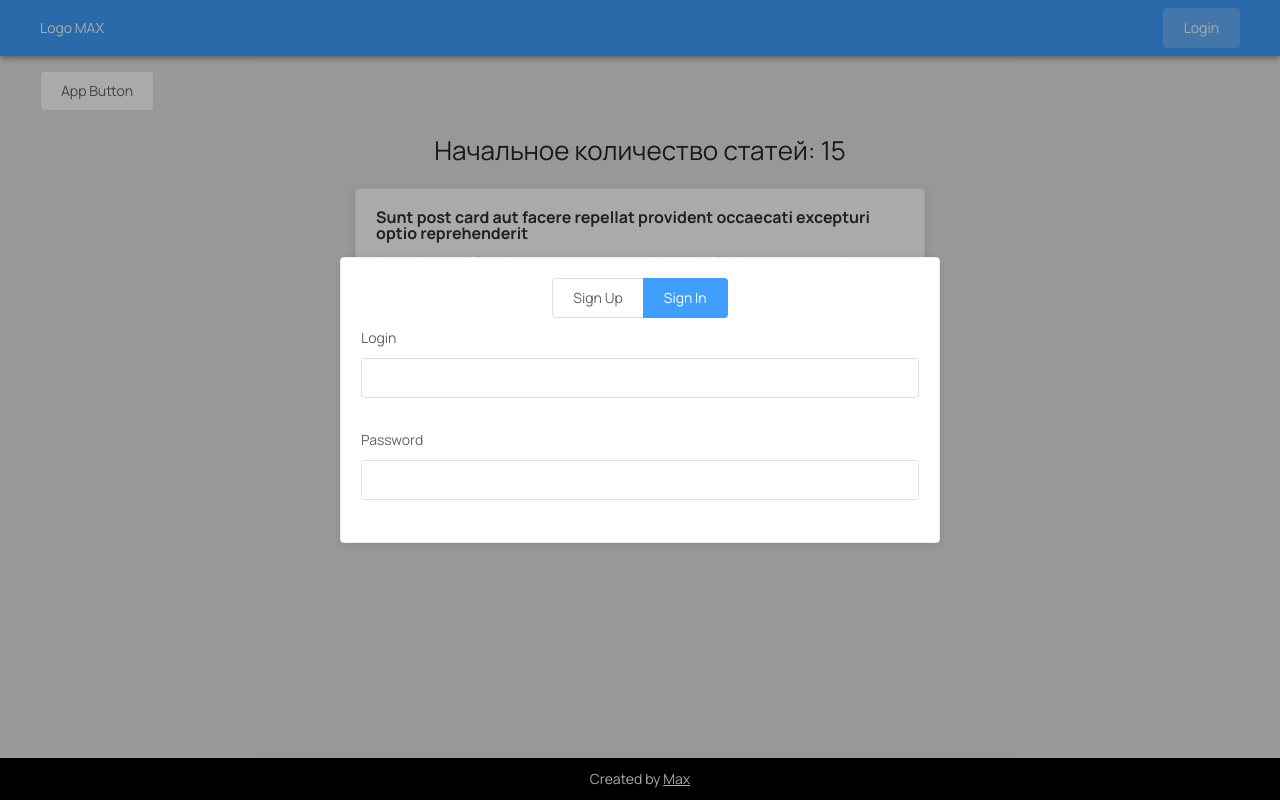
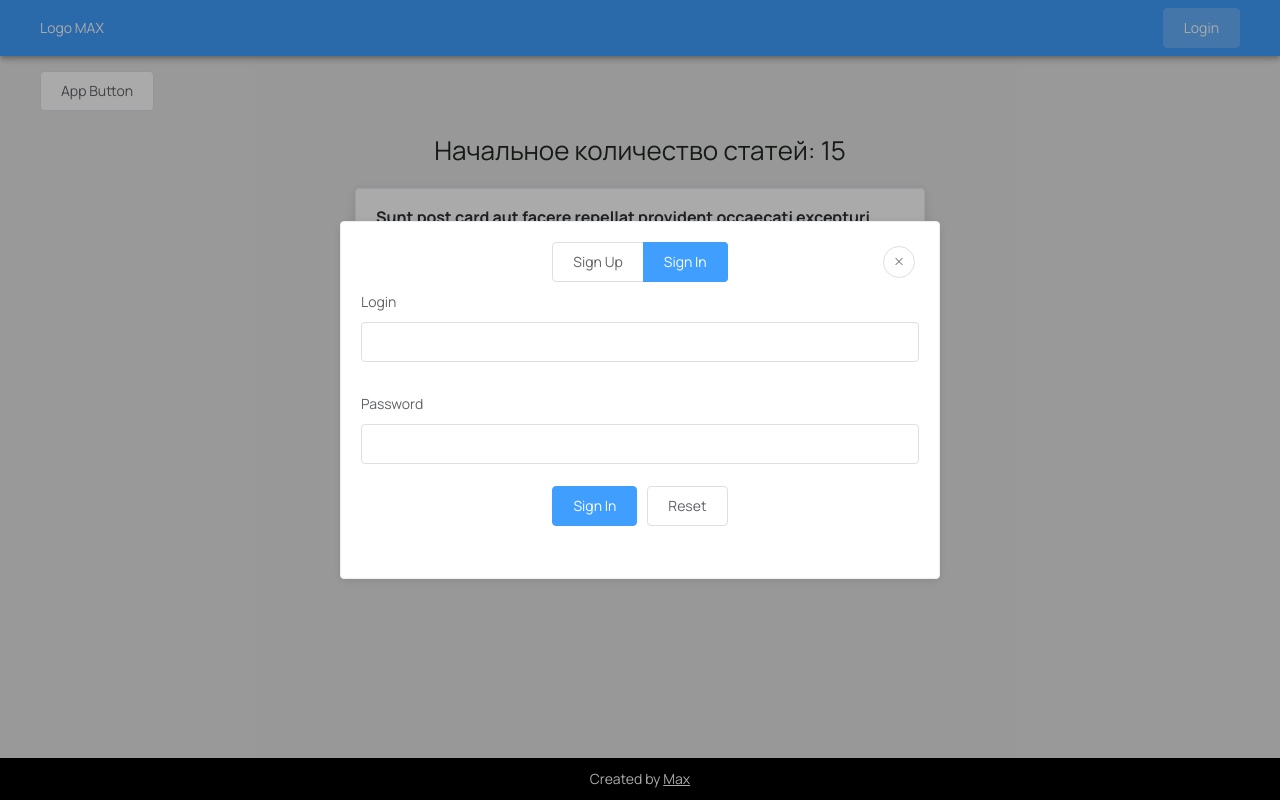
Before and after one commit to Grinch3214/hw-vue, a Vue app: page / in a window 1280 px wide. Both pictures are taken after a click on the button "Login". Built offline with nearby package versions, Linux system fonts and the light colour scheme.

Commit message:
add fetch

```diff
--- a/package.json
+++ b/package.json
@@ -8,6 +8,7 @@
 		"lint": "vue-cli-service lint"
 	},
 	"dependencies": {
+		"axios": "^0.25.0",
 		"core-js": "^3.6.5",
 		"element-ui": "^2.15.6",
 		"vue": "^2.6.11"
--- a/src/App.vue
+++ b/src/App.vue
@@ -10,7 +10,7 @@
         @backPopUpEvent="backPopUpEvent"
         @continuePopUpEven="continuePopUpEven"
       />
-      <login-pop-up v-if="showLoginPopUp" />
+      <login-pop-up v-if="showLoginPopUp" @closePopUp="closePopUp"/>
     </div>
     <Footer />
   </div>
@@ -52,6 +52,9 @@ export default {
     loginButtonClick() {
       this.showLoginPopUp = true;
     },
+    closePopUp() {
+      this.showLoginPopUp = false;
+    }
   },
 };
 </script>
--- a/src/components/LoginPopUp.vue
+++ b/src/components/LoginPopUp.vue
@@ -2,6 +2,13 @@
   <div class="login-popup">
     <div class="login-popup__wrap">
       <el-card shadow="always">
+        <el-button
+          size="small"
+          icon="el-icon-close"
+          circle
+          @click="$emit('closePopUp')"
+          class="login-popup__btn"
+        ></el-button>
         <div class="login-popup__tabs">
           <el-radio-group v-model="isCollapse">
             <el-radio-button :label="false">Sign Up</el-radio-button>
@@ -49,6 +56,7 @@ export default {
   right: 0;
   bottom: 0;
   background: #0005;
+  overflow: scroll;
   &__wrap {
     position: absolute;
     top: 50%;
@@ -60,5 +68,11 @@ export default {
   &__tabs {
     text-align: center;
   }
+  button.login-popup__btn {
+    position: absolute;
+    top: 0;
+    right: 0;
+    margin: 25px 25px 0 0;
+  }
 }
 </style>
--- a/src/components/SignIn.vue
+++ b/src/components/SignIn.vue
@@ -1,16 +1,116 @@
 <template>
-  <el-form>
-    <el-form-item label="Login">
-      <el-input></el-input>
+  <el-form :model="ruleForm" status-icon :rules="rules" ref="ruleForm">
+    <el-form-item label="Login" prop="login">
+      <el-input v-model.trim="ruleForm.login" autocomplete="off"></el-input>
     </el-form-item>
-    <el-form-item label="Password">
-      <el-input></el-input>
+    <el-form-item label="Password" prop="pass">
+      <el-input
+        type="password"
+        v-model="ruleForm.pass"
+        autocomplete="off"
+      ></el-input>
     </el-form-item>
+    <el-form-item style="text-align: center">
+      <el-button type="primary" @click="submitForm('ruleForm')"
+        >Sign In</el-button
+      >
+      <el-button @click="resetForm('ruleForm')">Reset</el-button>
+    </el-form-item>
+    <p class="wrong-message">{{ wrongMessage }}</p>
   </el-form>
 </template>
 
 <script>
 export default {
   name: "SignIn",
+  data() {
+    const validatePass = (rule, value, callback) => {
+      if (value === "") {
+        callback(new Error("Please input the password"));
+      } else {
+        callback();
+      }
+    };
+    const validateLogin = (rule, value, callback) => {
+      const mailReg = /^([a-zA-Z0-9_-])+@([a-zA-Z0-9_-])+(.[a-zA-Z0-9_-])+/;
+      if (!value) {
+        return callback(new Error("Please input email address"));
+      }
+      setTimeout(() => {
+        if (mailReg.test(value)) {
+          callback();
+        } else {
+          callback(new Error("Please enter the correct email format"));
+        }
+      }, 100);
+    };
+    return {
+      ruleForm: {
+        pass: "",
+        login: "",
+      },
+      rules: {
+        pass: [{ validator: validatePass, trigger: "blur" }],
+        login: [{ validator: validateLogin, trigger: "blur" }],
+      },
+      currentUser: null,
+      currentPass: null,
+      wrongMessage: '',
+    };
+  },
+  methods: {
+    submitForm(formName) {
+      this.$refs[formName].validate((valid) => {
+        if (valid) {
+          this.fetchAsync()
+        } else {
+          console.log("error submit!!");
+          return false;
+        }
+      });
+    },
+    async fetchAsync() {
+      try {
+        const response = await fetch('https://sheetdb.io/api/v1/vqwb2m3eqp5ai');
+        const data = await response.json();
+
+        for (let i = 0; i < data.length; i++) {
+          console.log(data[i])
+          if(this.ruleForm.login === data[i].login) {
+            this.currentUser = data[i].login
+            if(this.ruleForm.pass === data[i].pass) {
+              this.currentPass = data[i].pass
+              break
+            }
+          }
+        }
+
+        if(!this.currentUser) {
+          console.log('Not existing login')
+          this.wrongMessage = 'Not existing login'
+        } else if (!this.currentPass) {
+          console.log('Wrong password. Try again!')
+          this.wrongMessage = 'Wrong password. Try again!'
+        } else {
+          this.wrongMessage = `Hello ${this.currentUser}`
+          console.log('Hello', this.currentUser)
+        }
+      } catch (e) {
+        console.warn('Ошибка: ' ,e)
+      }
+    },
+    resetForm(formName) {
+      this.$refs[formName].resetFields();
+    },
+  },
 };
 </script>
+
+<style lang="scss">
+  .wrong-message {
+    color: #f56c6c;
+    text-align: center;
+    padding: 5px 8px;
+    border-radius: 15px;
+  }
+</style>
--- a/src/components/SignUp.vue
+++ b/src/components/SignUp.vue
@@ -1,19 +1,109 @@
 <template>
-	<el-form>
-          <el-form-item label="Login">
-            <el-input></el-input>
-          </el-form-item>
-          <el-form-item label="Password">
-            <el-input></el-input>
-          </el-form-item>
-          <el-form-item label="Repeat password">
-            <el-input></el-input>
-          </el-form-item>
-        </el-form>
+  <div>
+    <el-form :model="ruleForm" status-icon :rules="rules" ref="ruleForm" v-if="success">
+      <el-form-item label="Login" prop="login">
+        <el-input v-model.trim="ruleForm.login" autocomplete="off"></el-input>
+      </el-form-item>
+      <el-form-item label="Password" prop="pass">
+        <el-input
+          type="password"
+          v-model="ruleForm.pass"
+          autocomplete="off"
+        ></el-input>
+      </el-form-item>
+      <el-form-item label="Repeat password" prop="checkPass">
+        <el-input
+          type="password"
+          v-model="ruleForm.checkPass"
+          autocomplete="off"
+        ></el-input>
+      </el-form-item>
+      <el-form-item style="text-align: center">
+        <el-button type="primary" @click="submitForm('ruleForm')"
+          >Sign Up</el-button
+        >
+        <el-button @click="resetForm('ruleForm')">Reset</el-button>
+      </el-form-item>
+    </el-form>
+  </div>
 </template>
 
 <script>
 export default {
-	name: 'SignUp'
-}
+  name: "SignUp",
+  data() {
+    const validatePass = (rule, value, callback) => {
+      if (value === "") {
+        callback(new Error("Please input the password"));
+      } else {
+        if (this.ruleForm.checkPass !== "") {
+          this.$refs.ruleForm.validateField("checkPass");
+        }
+        callback();
+      }
+    };
+    const validateCheckPass = (rule, value, callback) => {
+      if (value === "") {
+        callback(new Error("Please input the password again"));
+      } else if (value !== this.ruleForm.pass) {
+        callback(new Error("Two inputs don't match!"));
+      } else {
+        callback();
+      }
+    };
+    const validateLogin = (rule, value, callback) => {
+      const mailReg = /^([a-zA-Z0-9_-])+@([a-zA-Z0-9_-])+(.[a-zA-Z0-9_-])+/;
+      if (!value) {
+        return callback(new Error("Please input email address"));
+      }
+      setTimeout(() => {
+        if (mailReg.test(value)) {
+          callback();
+        } else {
+          callback(new Error("Please enter the correct email format"));
+        }
+      }, 100);
+    };
+    return {
+      success: true,
+      ruleForm: {
+        pass: "",
+        checkPass: "",
+        login: "",
+      },
+      rules: {
+        pass: [{ validator: validatePass, trigger: "blur" }],
+        checkPass: [{ validator: validateCheckPass, trigger: "blur" }],
+        login: [{ validator: validateLogin, trigger: "blur" }],
+      },
+    };
+  },
+  methods: {
+    submitForm(formName) {
+      this.$refs[formName].validate((valid) => {
+        if (valid) {
+          fetch("https://sheetdb.io/api/v1/vqwb2m3eqp5ai", {
+            method: "POST",
+            headers: {
+              "Content-Type": "application/json",
+            },
+            body: JSON.stringify({
+              ruleForm: this.ruleForm,
+            }),
+          })
+            .then((response) => response.json())
+            .then((json) => console.log(json))
+            .catch((err) => console.log(err));
+          console.log("submit!");
+        } else {
+          console.log("error submit!!");
+          return false;
+        }
+      });
+    },
+    resetForm(formName) {
+      this.$refs[formName].resetFields();
+    },
+  },
+};
 </script>
```
Also changed, not shown: 1 other file (tests, documents, lock files or other folders).
